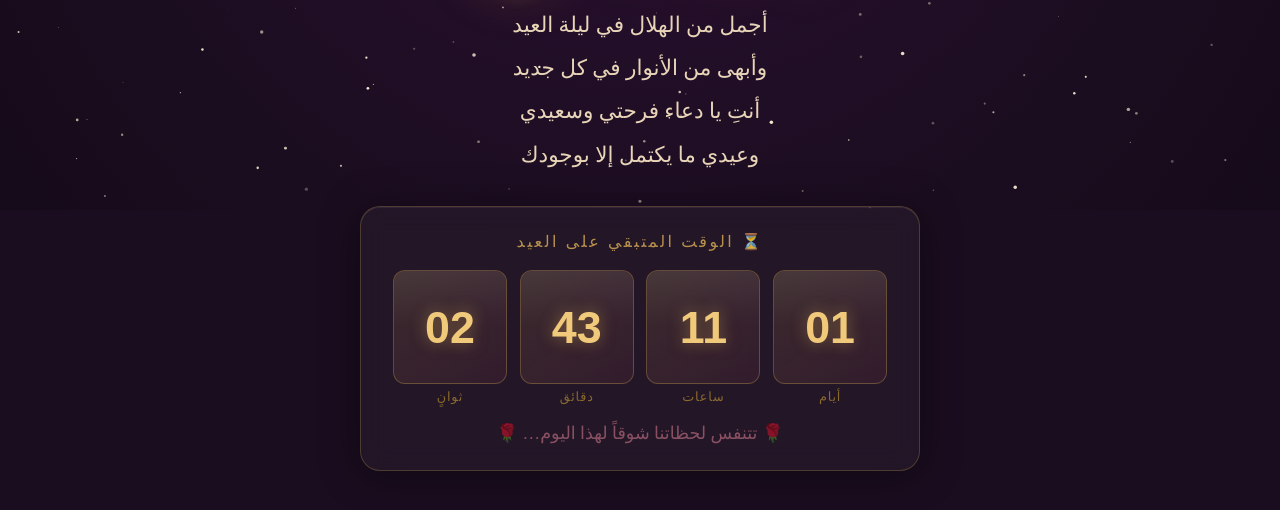
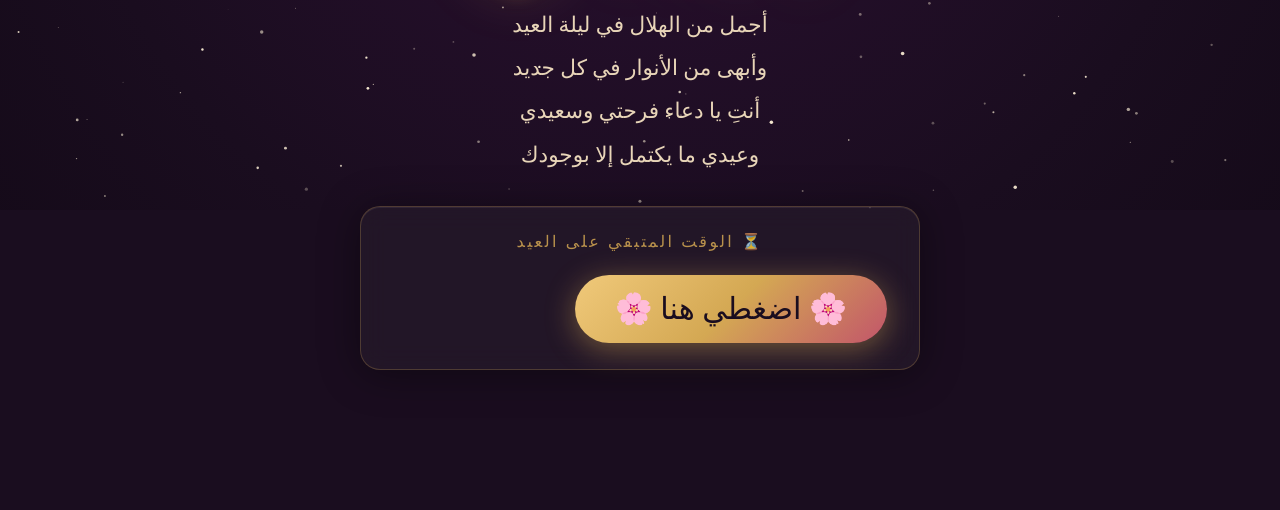
Before and after one commit to moh823728/douaa_3ide, a plain HTML site: page index.html in a window 1280 px wide. Shown: the part 590-1100 px from the top of the page. After the commit the page ends 1008 px from the top, so only its background shows below. Drawn offline with Linux system fonts and the light colour scheme; a web font is replaced by a local one.

Commit message:
Update countdown target date to May 26, 2022

```diff
--- a/index.html
+++ b/index.html
@@ -625,7 +625,7 @@
     const now = getAlgeriaTime();
     // Target: 27 May 2026 00:00:00 Algeria time
     // In UTC that's 26 May 2026 23:00:00 UTC
-    const target = new Date('2026-05-26T23:00:00Z');
+    const target = new Date('2022-05-26T23:00:00Z');
     const diff   = target - new Date();
 
     const section = document.getElementById('countdown-section');
```
